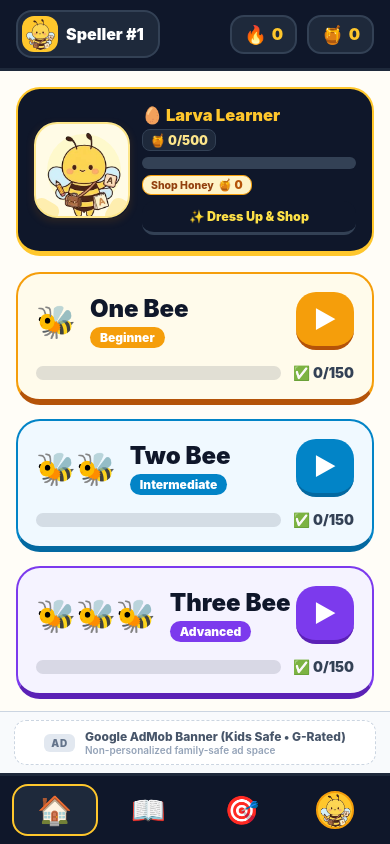
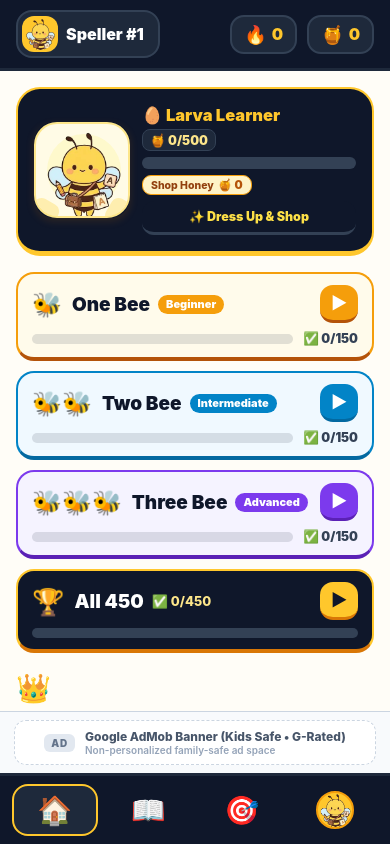
Before and after one commit to seypark77/SpellingBeeApp, a React Native app: screen / in a window 390 px wide. Built offline with nearby package versions, Linux system fonts and the light colour scheme.

Commit message:
style: Make HomeScreen level cards and Tricky Words banner compact with single-line titles

```diff
--- a/src/screens/HomeScreen.tsx
+++ b/src/screens/HomeScreen.tsx
@@ -215,12 +215,9 @@ export const HomeScreen: React.FC<HomeScreenProps> = ({
         >
           <View style={styles.reviewBannerLeft}>
             <Text style={styles.reviewBannerEmoji}>🎯</Text>
-            <View>
-              <Text style={styles.reviewBannerTitle}>
-                {activeWrongWordsCount} Tricky {activeWrongWordsCount === 1 ? 'Word' : 'Words'}
-              </Text>
-              <Text style={styles.reviewBannerSub}>Practice & Master Your Mistakes</Text>
-            </View>
+            <Text style={styles.reviewBannerTitle}>
+              {activeWrongWordsCount} Tricky {activeWrongWordsCount === 1 ? 'Word' : 'Words'}
+            </Text>
           </View>
           <View style={styles.reviewPlayCircle}>
             <Text style={styles.reviewPlayIcon}>▶</Text>
@@ -228,7 +225,7 @@ export const HomeScreen: React.FC<HomeScreenProps> = ({
         </TouchableOpacity>
       )}
 
-      {/* Chunky Duolingo-Style Level Cards */}
+      {/* Compact Duolingo-Style Level Cards */}
       {LEVEL_CARDS.map((card) => {
         const stats = getLevelStats(card.level);
         const pct = Math.round((stats.mastered / stats.total) * 100);
@@ -249,7 +246,7 @@ export const HomeScreen: React.FC<HomeScreenProps> = ({
             <View style={styles.levelCardTop}>
               <View style={styles.levelLeft}>
                 <Text style={styles.levelBees}>{card.bees}</Text>
-                <View>
+                <View style={styles.levelTitleRow}>
                   <Text style={styles.levelTitle}>{card.title}</Text>
                   <View style={[styles.gradePill, { backgroundColor: card.accentColor }]}>
                     <Text style={styles.gradePillText}>{card.grade}</Text>
@@ -301,7 +298,7 @@ export const HomeScreen: React.FC<HomeScreenProps> = ({
         <View style={styles.levelCardTop}>
           <View style={styles.levelLeft}>
             <Text style={styles.allWordsTrophy}>🏆</Text>
-            <View>
+            <View style={styles.levelTitleRow}>
               <Text style={styles.allWordsTitle}>All 450</Text>
               <Text style={styles.allWordsCount}>✅ {allStats.mastered}/450</Text>
             </View>
@@ -786,108 +783,108 @@ const styles = StyleSheet.create({
     justifyContent: 'space-between',
     backgroundColor: '#FEF2F2',
     borderWidth: 2,
-    borderBottomWidth: 5,
+    borderBottomWidth: 4,
     borderColor: '#EF4444',
     borderBottomColor: '#B91C1C',
-    borderRadius: 24,
-    paddingHorizontal: 20,
-    paddingVertical: 14,
-    marginBottom: 16
+    borderRadius: 18,
+    paddingHorizontal: 14,
+    paddingVertical: 10,
+    marginBottom: 10
   },
   reviewBannerLeft: {
     flexDirection: 'row',
     alignItems: 'center',
-    gap: 14,
+    gap: 10,
     flex: 1
   },
   reviewBannerEmoji: {
-    fontSize: 36
+    fontSize: 26
   },
   reviewBannerTitle: {
-    fontSize: 18,
+    fontSize: 17,
     fontWeight: '900',
     color: '#991B1B'
   },
-  reviewBannerSub: {
-    fontSize: 12,
-    fontWeight: '700',
-    color: '#DC2626',
-    marginTop: 2
-  },
   reviewPlayCircle: {
-    width: 54,
-    height: 54,
-    borderRadius: 18,
+    width: 38,
+    height: 38,
+    borderRadius: 13,
     backgroundColor: '#EF4444',
     justifyContent: 'center',
     alignItems: 'center',
-    borderBottomWidth: 4,
+    borderBottomWidth: 3,
     borderBottomColor: '#991B1B'
   },
   reviewPlayIcon: {
     color: '#FFFFFF',
-    fontSize: 22,
+    fontSize: 16,
     fontWeight: '900'
   },
   levelCard: {
-    borderRadius: 24,
-    padding: 18,
-    marginBottom: 14,
-    borderWidth: 2.5,
-    borderBottomWidth: 6
+    borderRadius: 18,
+    paddingHorizontal: 14,
+    paddingVertical: 11,
+    marginBottom: 10,
+    borderWidth: 2,
+    borderBottomWidth: 4
   },
   levelCardTop: {
     flexDirection: 'row',
     justifyContent: 'space-between',
     alignItems: 'center',
-    marginBottom: 14
+    marginBottom: 8
   },
   levelLeft: {
     flexDirection: 'row',
     alignItems: 'center',
-    gap: 14
+    gap: 10,
+    flex: 1
+  },
+  levelTitleRow: {
+    flexDirection: 'row',
+    alignItems: 'center',
+    gap: 8,
+    flexWrap: 'wrap'
   },
   levelBees: {
-    fontSize: 32
+    fontSize: 24
   },
   levelTitle: {
-    fontSize: 24,
+    fontSize: 19,
     fontWeight: '900',
-    color: '#0F172A',
-    marginBottom: 4
+    color: '#0F172A'
   },
   gradePill: {
-    alignSelf: 'flex-start',
-    paddingHorizontal: 10,
-    paddingVertical: 3,
+    paddingHorizontal: 8,
+    paddingVertical: 2.5,
     borderRadius: 999
   },
   gradePillText: {
     color: '#FFFFFF',
-    fontSize: 12,
+    fontSize: 11,
     fontWeight: '900'
   },
   playCircleBtn: {
-    width: 58,
-    height: 58,
-    borderRadius: 20,
+    width: 38,
+    height: 38,
+    borderRadius: 13,
     justifyContent: 'center',
     alignItems: 'center',
-    borderBottomWidth: 4
+    borderBottomWidth: 3
   },
   playCircleIcon: {
     color: '#FFFFFF',
-    fontSize: 24,
+    fontSize: 17,
     fontWeight: '900'
   },
   levelProgressSection: {
     flexDirection: 'row',
     alignItems: 'center',
-    gap: 12
+    gap: 10
   },
   levelBarBg: {
     flex: 1,
-    height: 14,
+    height: 10,
     backgroundColor: 'rgba(15, 23, 42, 0.12)',
     borderRadius: 999,
     overflow: 'hidden'
@@ -899,59 +896,59 @@ const styles = StyleSheet.create({
   levelProgressLabels: {
     flexDirection: 'row',
     alignItems: 'center',
-    gap: 8
+    gap: 6
   },
   levelProgressText: {
-    fontSize: 14,
+    fontSize: 12.5,
     fontWeight: '900',
     color: '#334155'
   },
   levelNeedsReviewText: {
-    fontSize: 14,
+    fontSize: 12.5,
     fontWeight: '900',
     color: '#DC2626'
   },
   allWordsCard: {
     backgroundColor: '#0F172A',
-    borderRadius: 24,
-    padding: 18,
-    marginBottom: 20,
-    borderWidth: 2.5,
-    borderBottomWidth: 6,
+    borderRadius: 18,
+    paddingHorizontal: 14,
+    paddingVertical: 11,
+    marginBottom: 14,
+    borderWidth: 2,
+    borderBottomWidth: 4,
     borderColor: '#FFC72C',
     borderBottomColor: '#D97706'
   },
   allWordsTrophy: {
-    fontSize: 38
+    fontSize: 26
   },
   allWordsTitle: {
-    fontSize: 24,
+    fontSize: 19,
     fontWeight: '900',
     color: '#FFFFFF'
   },
   allWordsCount: {
-    fontSize: 14,
+    fontSize: 13,
     fontWeight: '800',
-    color: '#FDE68A',
-    marginTop: 2
+    color: '#FDE68A'
   },
   allWordsPlayBtn: {
-    width: 58,
-    height: 58,
-    borderRadius: 20,
+    width: 38,
+    height: 38,
+    borderRadius: 13,
     backgroundColor: '#FFC72C',
     justifyContent: 'center',
     alignItems: 'center',
-    borderBottomWidth: 4,
+    borderBottomWidth: 3,
     borderBottomColor: '#D97706'
   },
   allWordsPlayIcon: {
-    fontSize: 24,
+    fontSize: 17,
     fontWeight: '900',
     color: '#0F172A'
   },
   allWordsBarBg: {
-    height: 12,
+    height: 10,
     backgroundColor: '#334155',
     borderRadius: 999,
     overflow: 'hidden'
```
